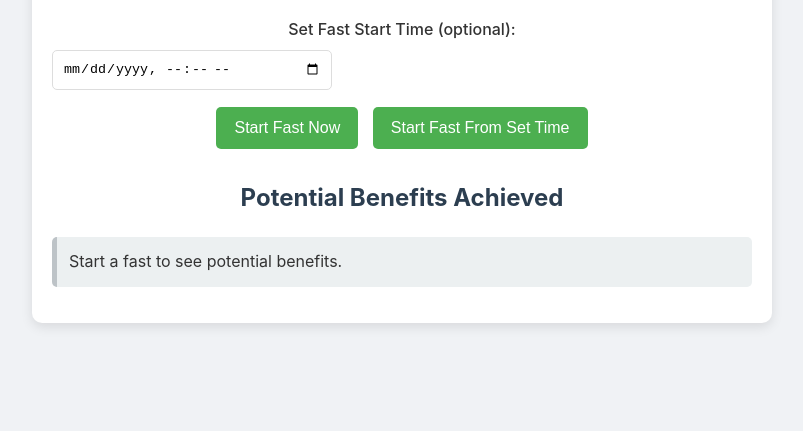
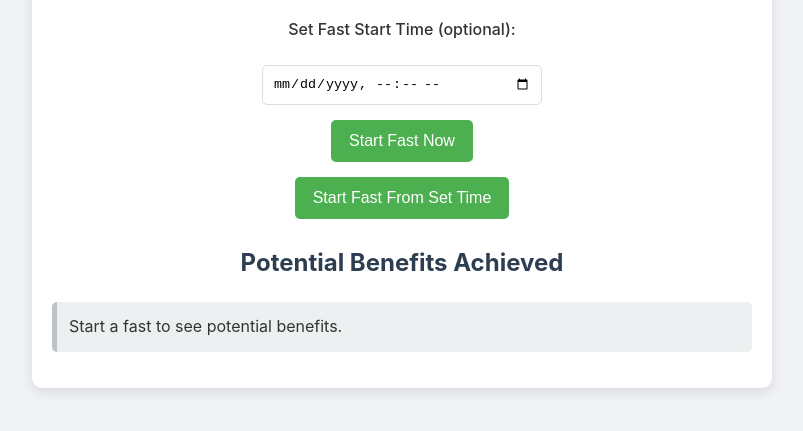
Before and after one commit to zikalify/FastingTracker, a plain HTML site: page index.html in a window 1280 px wide. Shown: the part 131-562 px from the top of the page, without its empty margins (238-1041 px from the left). Drawn offline with Linux system fonts and the light colour scheme.

Commit message:
Add files via upload

```diff
--- a/index.html
+++ b/index.html
@@ -5,14 +5,14 @@
     <meta name="viewport" content="width=device-width, initial-scale=1.0">
     <title>Fasting Tracker</title>
     <link rel="stylesheet" href="style.css">
+    <link rel="icon" type="image/x-icon" href="favicon.ico">
     <link rel="manifest" href="manifest.json">
-    <link rel="icon" href="/favicon.ico" type="image/x-icon">
     <!-- Theme color for Android status bar -->
     <meta name="theme-color" content="#4CAF50">
     <!-- iOS specific meta tags for PWA feel (optional) -->
     <meta name="apple-mobile-web-app-capable" content="yes">
     <meta name="apple-mobile-web-app-status-bar-style" content="black-translucent">
-    <meta name="apple-mobile-web-app-title" content="FastTrack">
+    <meta name="apple-mobile-web-app-title" content="Fasting Tracker">
 </head>
 <body>
     <div class="container">
--- a/style.css
+++ b/style.css
@@ -28,7 +28,10 @@ h1 {
 
 .controls {
     margin-bottom: 25px;
-    text-align: center;
+    display: flex;
+    flex-direction: column;
+    align-items: center;
+    gap: 15px;
 }
 
 .controls label {
@@ -39,12 +42,15 @@ h1 {
 
 .controls input[type="datetime-local"] {
     padding: 10px;
-    margin-bottom: 12px;
     border: 1px solid #ddd;
     border-radius: 5px;
-    width: calc(100% - 22px); /* Account for padding and border */
+    width: calc(100% - 22px);
     max-width: 280px;
     box-sizing: border-box;
+}
+
+.controls button {
+    margin: 0 5px;
 }
 
 button {
@@ -55,7 +61,6 @@ button {
     border-radius: 5px;
     cursor: pointer;
     font-size: 1em;
-    margin: 5px;
     transition: background-color 0.2s ease-in-out;
 }
 
```
Also changed, not shown: manifest.json.
